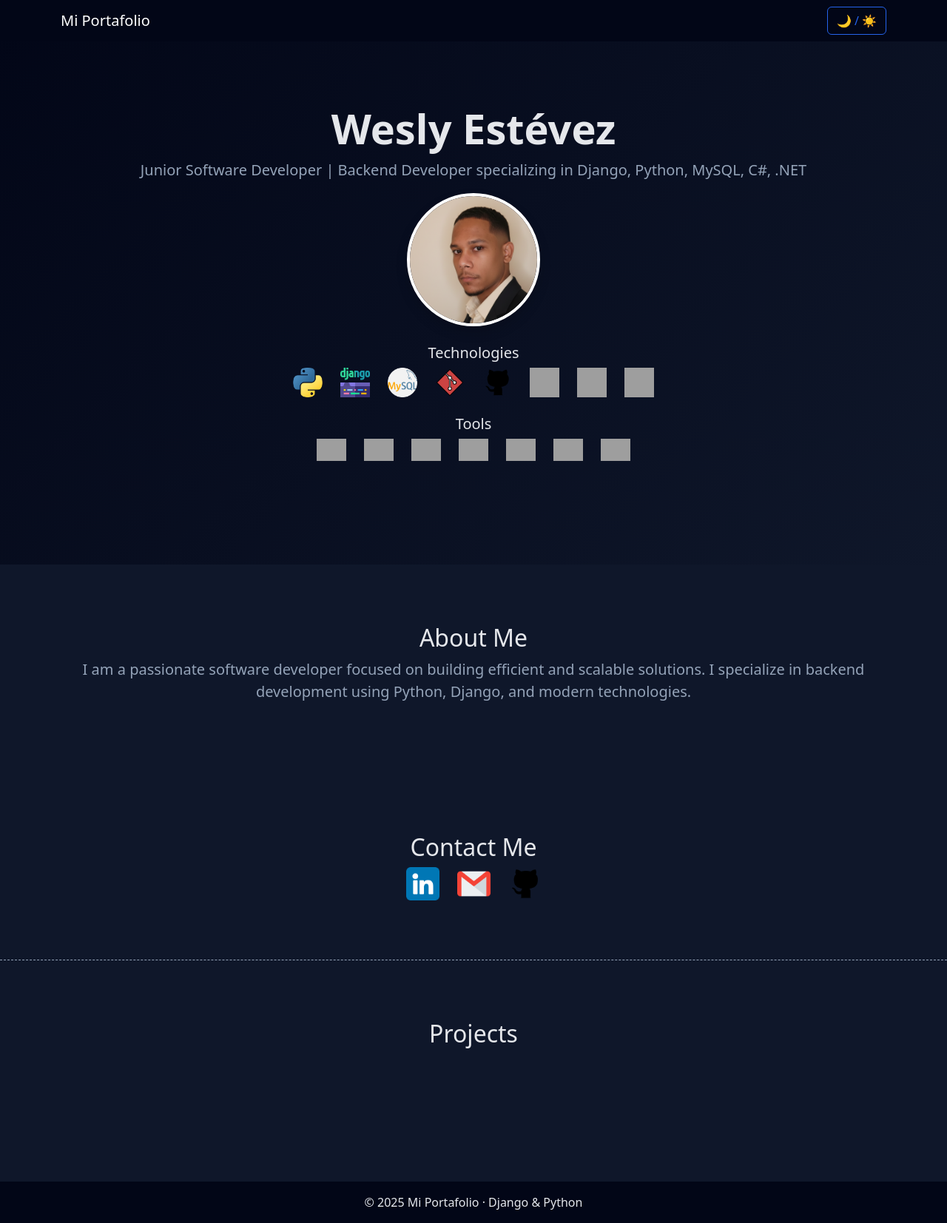
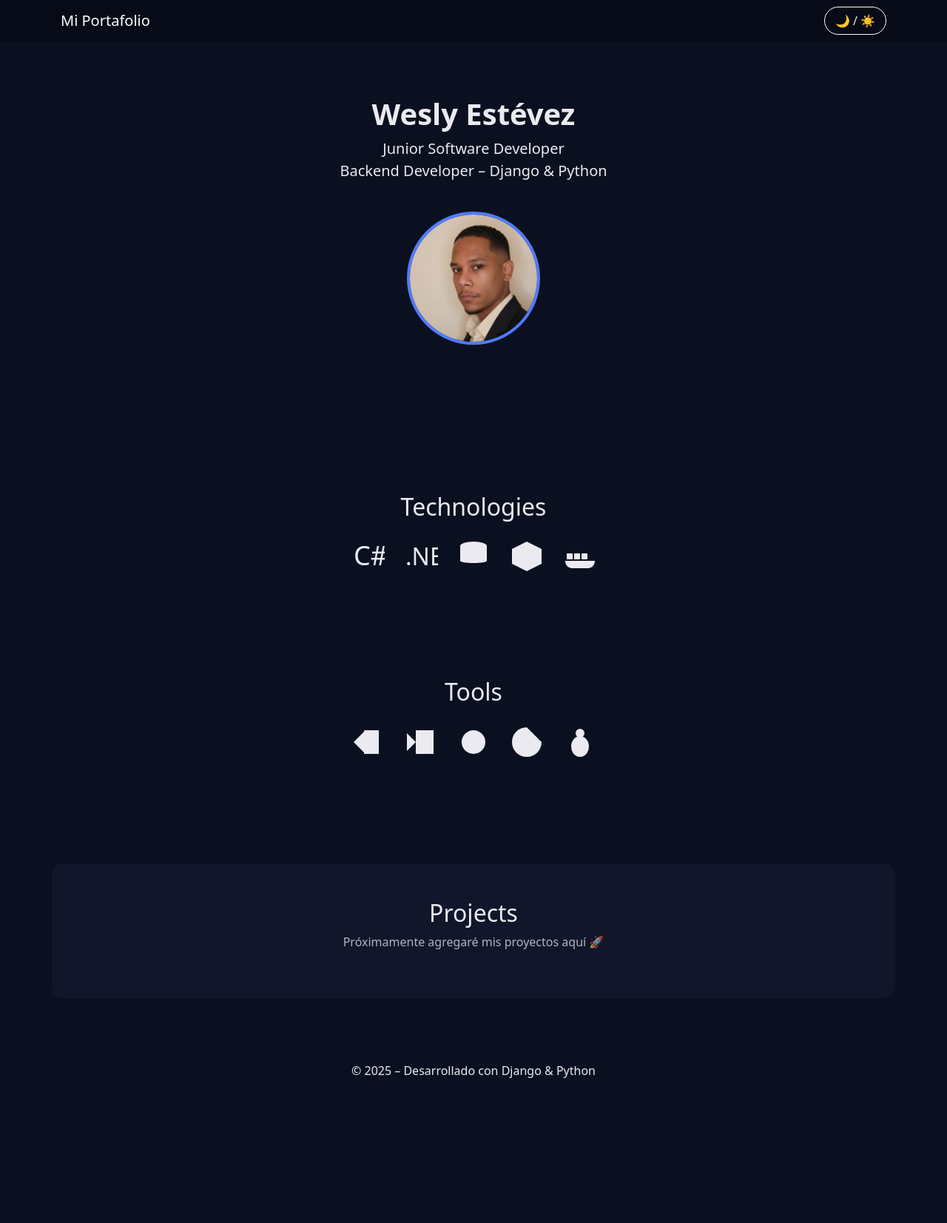
Before and after one commit to wesly2004/Portafolio_Python, a Django app: page / in a window 1280 px wide. Shown: the whole page at 74% size. After the commit the page ends 1457 px from the top, so only its background shows below. Run offline with Django 4.2, Linux system fonts and the light colour scheme; grey boxes are pictures that could not be loaded.

Commit message:
Update portfolio UI and icons

```diff
--- a/web/templates/web/inicio.html
+++ b/web/templates/web/inicio.html
@@ -4,188 +4,163 @@
 <head>
     <meta charset="UTF-8">
     <title>Mi Portafolio</title>
+    <meta name="viewport" content="width=device-width, initial-scale=1.0">
 
     <link href="https://cdn.jsdelivr.net/npm/bootstrap@5.3.3/dist/css/bootstrap.min.css" rel="stylesheet">
 
     <style>
-        :root {
-            --bg-main: #0f172a;
-            --bg-secondary: #020617;
-            --text-main: #e5e7eb;
-            --text-muted: #94a3b8;
-            --accent: #2563eb;
+        body {
+            scroll-behavior: smooth;
+            background-color: #0b1020;
+            color: #eaeaf0;
+            transition: background 0.3s, color 0.3s;
         }
 
-        body.light-mode {
-            --bg-main: #f8fafc;
-            --bg-secondary: #e2e8f0;
-            --text-main: #020617;
-            --text-muted: #475569;
-            --accent: #2563eb;
-        }
-
-        body {
-            background-color: var(--bg-main);
-            color: var(--text-main);
-            scroll-behavior: smooth;
-            transition: all 0.3s ease;
+        body.light {
+            background-color: #f5f6fa;
+            color: #1e1e1e;
         }
 
         section {
-            padding: 80px 0;
+            padding: 70px 0;
         }
 
-        h1, h2, h5 {
-            color: var(--text-main);
+        .icon-svg {
+            width: 48px;
+            height: 48px;
+            fill: currentColor;
+            transition: transform 0.2s;
         }
 
-        p {
-            color: var(--text-muted);
-        }
-
-        .navbar {
-            background-color: var(--bg-secondary) !important;
+        .icon-svg:hover {
+            transform: scale(1.15);
         }
 
         .toggle-btn {
-            border: 1px solid var(--accent);
-            color: var(--accent);
+            border: 1px solid #fff;
             background: transparent;
-            padding: 6px 12px;
-            border-radius: 6px;
+            color: inherit;
+            border-radius: 20px;
+            padding: 6px 14px;
+            cursor: pointer;
         }
 
-        .toggle-btn:hover {
-            background-color: var(--accent);
-            color: white;
+        .card-dark {
+            background-color: #11162a;
+            border-radius: 15px;
         }
 
-        header {
-            background: linear-gradient(135deg, #020617, #0f172a);
-        }
-
-        body.light-mode header {
-            background: linear-gradient(135deg, #e2e8f0, #f8fafc);
-        }
-
-        footer {
-            background-color: var(--bg-secondary);
-        }
-
-        .icon-row img {
-            transition: transform 0.2s ease;
-        }
-
-        .icon-row img:hover {
-            transform: scale(1.15);
-        }
-
-        #proyectos {
-            min-height: 300px;
-            border-top: 1px dashed var(--text-muted);
+        body.light .card-dark {
+            background-color: #ffffff;
         }
     </style>
 </head>
-
 <body>
 
-<nav class="navbar navbar-expand-lg fixed-top">
+<nav class="navbar navbar-dark fixed-top" style="background:#070b17;">
     <div class="container">
-        <a class="navbar-brand text-white" href="#">Mi Portafolio</a>
-
-        <div class="ms-auto">
-            <button class="toggle-btn" onclick="toggleMode()">🌙 / ☀️</button>
-        </div>
+        <span class="navbar-brand">Mi Portafolio</span>
+        <button class="toggle-btn" onclick="toggleTheme()">🌙 / ☀️</button>
     </div>
 </nav>
 
-<header class="text-center text-white" style="padding:140px 0;">
-    <div class="container">
+<header class="text-center" style="padding:130px 20px;">
+    <h1 class="fw-bold">Wesly Estévez</h1>
+    <p class="fs-5">
+        Junior Software Developer <br>
+        Backend Developer – Django & Python
+    </p>
 
-        <h1 class="display-4 fw-bold">Wesly Estévez</h1>
-        <p class="lead fs-5">
-            Junior Software Developer | Backend Developer specializing in Django, Python, MySQL, C#, .NET
-        </p>
-
-        <img src="{% static 'img/img-wesly.png' %}"
-             alt="Mi foto"
-             class="rounded-circle shadow"
-             style="width:180px;height:180px;object-fit:cover;border:4px solid white;">
-
-        <!-- TECHNOLOGIES -->
-        <div class="mt-4">
-            <h5>Technologies</h5>
-            <div class="d-flex justify-content-center gap-4 flex-wrap icon-row">
-                <img src="{% static 'icons/python.png' %}" width="40">
-                <img src="{% static 'icons/django.png' %}" width="40">
-                <img src="{% static 'icons/mysql.png' %}" width="40">
-                <img src="{% static 'icons/git.png' %}" width="40">
-                <img src="{% static 'icons/github.png' %}" width="40">
-                <img src="{% static 'icons/csharp.png' %}" width="40">
-                <img src="{% static 'icons/dotnet.png' %}" width="40">
-                <img src="{% static 'icons/sql.png' %}" width="40">
-            </div>
-        </div>
-
-        <!-- TOOLS -->
-        <div class="mt-4">
-            <h5>Tools</h5>
-            <div class="d-flex justify-content-center gap-4 flex-wrap icon-row">
-                <img src="{% static 'icons/vscode.png' %}" width="40">
-                <img src="{% static 'icons/visualstudio2022.png' %}" width="40">
-                <img src="{% static 'icons/sqlserver.png' %}" width="40">
-                <img src="{% static 'icons/nodejs.png' %}" width="40">
-                <img src="{% static 'icons/copilot.png' %}" width="40">
-                <img src="{% static 'icons/chatgpt.png' %}" width="40">
-                <img src="{% static 'icons/linux.png' %}" width="40">
-            </div>
-        </div>
-
-    </div>
+    <img src="{% static 'img/img-wesly.png' %}"
+         alt="Foto de perfil"
+         class="rounded-circle mt-4"
+         style="width:180px;height:180px;object-fit:cover;border:4px solid #4f7cff;">
 </header>
 
-<section id="sobre-mi">
-    <div class="container text-center">
-        <h2>About Me</h2>
-        <p class="fs-5">
-            I am a passionate software developer focused on building efficient and scalable solutions.
-            I specialize in backend development using Python, Django, and modern technologies.
-        </p>
+<!-- TECHNOLOGIES -->
+<section class="text-center">
+    <h2 class="mb-4">Technologies</h2>
+    <div class="d-flex justify-content-center gap-4 flex-wrap">
+
+        <!-- C# -->
+        <svg class="icon-svg" viewBox="0 0 24 24"><text x="3" y="18" font-size="18">C#</text></svg>
+
+        <!-- .NET -->
+        <svg class="icon-svg" viewBox="0 0 24 24"><text x="2" y="18" font-size="16">.NET</text></svg>
+
+        <!-- SQL Server -->
+        <svg class="icon-svg" viewBox="0 0 24 24">
+            <ellipse cx="12" cy="5" rx="9" ry="3"/>
+            <path d="M3 5v10c0 2 18 2 18 0V5"/>
+        </svg>
+
+        <!-- Node.js -->
+        <svg class="icon-svg" viewBox="0 0 24 24">
+            <polygon points="12,2 22,7 22,17 12,22 2,17 2,7"/>
+        </svg>
+
+        <!-- Docker -->
+        <svg class="icon-svg" viewBox="0 0 24 24">
+            <rect x="3" y="10" width="4" height="4"/>
+            <rect x="8" y="10" width="4" height="4"/>
+            <rect x="13" y="10" width="4" height="4"/>
+            <path d="M2 15h20c0 3-2 5-5 5H7c-3 0-5-2-5-5z"/>
+        </svg>
+
     </div>
 </section>
 
-<section id="contacto">
-    <div class="container text-center">
-        <h2>Contact Me</h2>
-        <div class="d-flex justify-content-center gap-4 icon-row">
-            <a href="https://www.linkedin.com/in/wesly-estevez-148aa6266/" target="_blank">
-                <img src="{% static 'icons/linkedin.png' %}" width="45">
-            </a>
-            <a href="https://mail.google.com/mail/?view=cm&fs=1&to=wesslyesteves81@gmail.com" target="_blank">
-                <img src="{% static 'icons/gmail.png' %}" width="45">
-            </a>
-            <a href="https://github.com/wesly2004" target="_blank">
-                <img src="{% static 'icons/github.png' %}" width="45">
-            </a>
-        </div>
+<!-- TOOLS -->
+<section class="text-center">
+    <h2 class="mb-4">Tools</h2>
+    <div class="d-flex justify-content-center gap-4 flex-wrap">
+
+        <!-- VS Code -->
+        <svg class="icon-svg" viewBox="0 0 24 24">
+            <path d="M3 12l7-7v14z"/>
+            <rect x="10" y="4" width="10" height="16"/>
+        </svg>
+
+        <!-- Visual Studio -->
+        <svg class="icon-svg" viewBox="0 0 24 24">
+            <path d="M3 6l6 6-6 6z"/>
+            <rect x="9" y="4" width="12" height="16"/>
+        </svg>
+
+        <!-- GitHub Copilot -->
+        <svg class="icon-svg" viewBox="0 0 24 24">
+            <circle cx="12" cy="12" r="8"/>
+        </svg>
+
+        <!-- ChatGPT -->
+        <svg class="icon-svg" viewBox="0 0 24 24">
+            <path d="M12 2a10 10 0 1 0 10 10"/>
+        </svg>
+
+        <!-- Linux -->
+        <svg class="icon-svg" viewBox="0 0 24 24">
+            <circle cx="12" cy="6" r="3"/>
+            <ellipse cx="12" cy="15" rx="6" ry="7"/>
+        </svg>
+
     </div>
 </section>
 
-<!-- PROYECTOS -->
-<section id="proyectos">
-    <div class="container text-center">
+<!-- PROJECTS -->
+<section>
+    <div class="container text-center card-dark p-5">
         <h2>Projects</h2>
-        <!-- Zona en blanco para futuros proyectos -->
+        <p class="opacity-75">Próximamente agregaré mis proyectos aquí 🚀</p>
     </div>
 </section>
 
-<footer class="text-center p-3">
-    © 2025 Mi Portafolio · Django & Python
+<footer class="text-center py-3">
+    © 2025 – Desarrollado con Django & Python
 </footer>
 
 <script>
-    function toggleMode() {
-        document.body.classList.toggle("light-mode");
+    function toggleTheme() {
+        document.body.classList.toggle('light');
     }
 </script>
 
```
